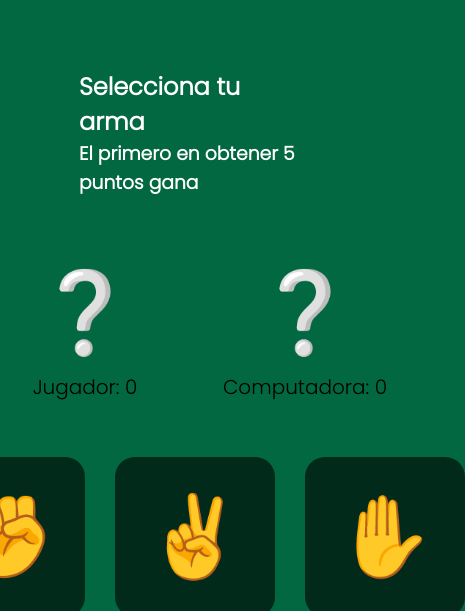
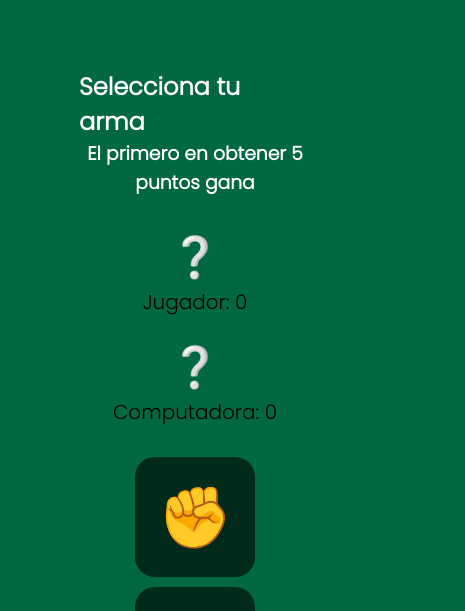
Before and after one commit to DilanEspinoza/Piedra-papel-y-tijera, a plain HTML site: page index.html in a window 390 px wide. Shown: the part 169-780 px from the top of the page, 465 px wide, since content can reach past the window. Drawn offline with Linux system fonts and the light colour scheme; a web font is replaced by a local one.

Commit message:
subiendo diseño responsivo

```diff
--- a/style.css
+++ b/style.css
@@ -91,6 +91,7 @@ h3 {
 .contenedor__armas {
   display: flex;
   gap: 30px;
+  flex-wrap: wrap;
   margin-top: 30px;
 }
 
@@ -116,3 +117,44 @@ footer p {
   padding: 20px;
   font-size: 20px;
 }
+
+/* Responsive desing */
+
+@media (max-width: 800px) {
+  .signo {
+    font-size: 60px;
+  }
+  .contenedor__armas {
+    display: flex;
+    gap: 10px;
+    margin-top: 30px;
+  }
+  .arma {
+    height: 120px;
+    width: 120px;
+    font-size: 60px;
+  }
+}
+
+@media (max-width: 600px) {
+  .resultado {
+    display: flex;
+    flex-direction: column;
+    height: 200px;
+    text-align: center;
+    width: 200px;
+  }
+
+  #estado-ronda {
+    text-align: center;
+  }
+
+  .signo {
+    font-size: 40px;
+  }
+  .contenedor__armas {
+    display: flex;
+    flex-direction: column;
+    margin-top: 30px;
+  }
+}
```
